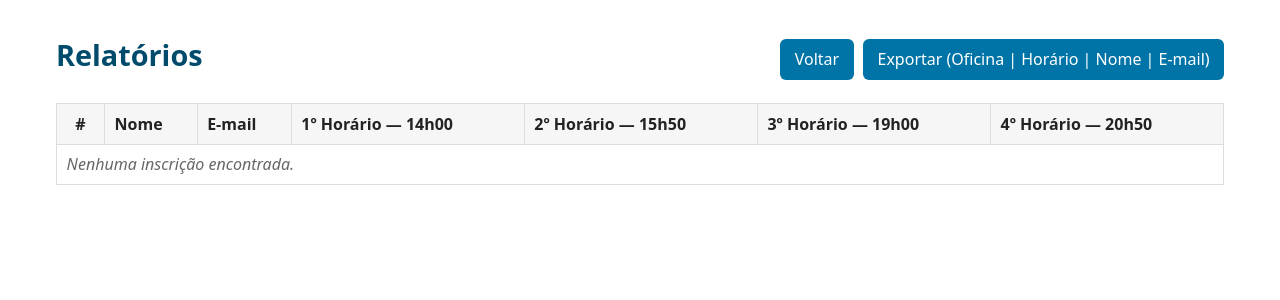
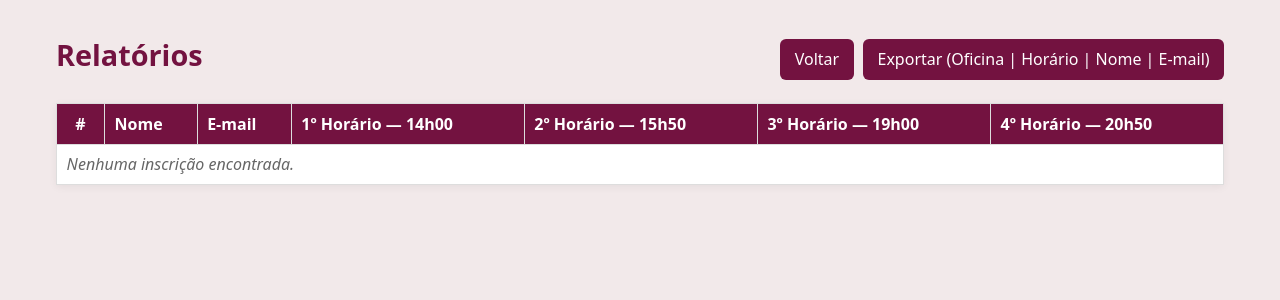
Before and after one commit to comercial-ediomare/oficinas-salgueiro, a Flask app: page /reports in a window 1280 px wide. Shown: the top 300 px of the page. Run offline with Flask 3, Linux system fonts and the light colour scheme; the visitor is signed in with stand-in values (Sample User, id 1); data comes from the database, SQL or seed files in the repository; data that the repository does not hold is empty.

Commit message:
Update reports.html

```diff
--- a/templates/reports.html
+++ b/templates/reports.html
@@ -6,21 +6,43 @@
   <meta name="viewport" content="width=device-width, initial-scale=1">
   <style>
     :root{
-      --brand:#004b6b; --btn:#0074a6; --btn-hover:#005c83;
-      --text:#222; --muted:#666; --border:#ddd; --bg:#fff; --thead:#f6f6f6;
+      --brand:#731240;
+      --brand-hover:#5a0f33;
+      --text:#222;
+      --muted:#666;
+      --border:#ddd;
+      --bg:#f2e9ea;
+      --thead:#731240;
+      --thead-tx:#fff;
+      --card:#ffffff;
     }
     *{box-sizing:border-box}
-    body{font-family:system-ui,-apple-system,'Segoe UI',Roboto,Arial,sans-serif;
-         max-width:1200px;margin:2rem auto;padding:0 1rem;background:var(--bg);color:var(--text)}
-    h1{color:var(--brand);margin:.2rem 0 .8rem;font-size:1.8rem}
-    .top{display:flex;gap:.6rem;align-items:center;flex-wrap:wrap;margin-bottom:1rem}
+    body{
+      font-family:system-ui,-apple-system,"Segoe UI",Roboto,Arial,sans-serif;
+      max-width:1200px;margin:2rem auto;padding:0 1rem;
+      background:var(--bg);color:var(--text);
+    }
+    .top{
+      display:flex;gap:.6rem;align-items:center;flex-wrap:wrap;margin-bottom:1rem
+    }
+    h1{
+      color:var(--brand);margin:.2rem 0 .8rem;font-size:1.8rem
+    }
     .spacer{flex:1}
-    a.btn{display:inline-block;background:var(--btn);color:#fff;text-decoration:none;
-          padding:.6rem .9rem;border-radius:6px;border:none;cursor:pointer}
-    a.btn:hover{background:var(--btn-hover)}
-    table{width:100%;border-collapse:collapse;margin:1rem 0 2rem;background:#fff}
-    th,td{border:1px solid var(--border);padding:.55rem .6rem;vertical-align:top;text-align:left}
-    th{background:var(--thead);font-weight:600}
+    a.btn{
+      display:inline-block;background:var(--brand);color:#fff;text-decoration:none;
+      padding:.6rem .9rem;border-radius:6px;border:none;cursor:pointer
+    }
+    a.btn:hover{background:var(--brand-hover)}
+    table{
+      width:100%;border-collapse:collapse;margin:1rem 0 2rem;background:var(--card);
+      box-shadow:0 2px 8px rgba(0,0,0,.06)
+    }
+    th,td{
+      border:1px solid var(--border);padding:.55rem .6rem;vertical-align:top;text-align:left
+    }
+    th{background:var(--thead);color:var(--thead-tx);font-weight:600}
+    tr:nth-child(even) td{background:#fafafa}
     .nowrap{white-space:nowrap}
     .muted{color:var(--muted)}
     .count{text-align:center;width:3rem}
```
